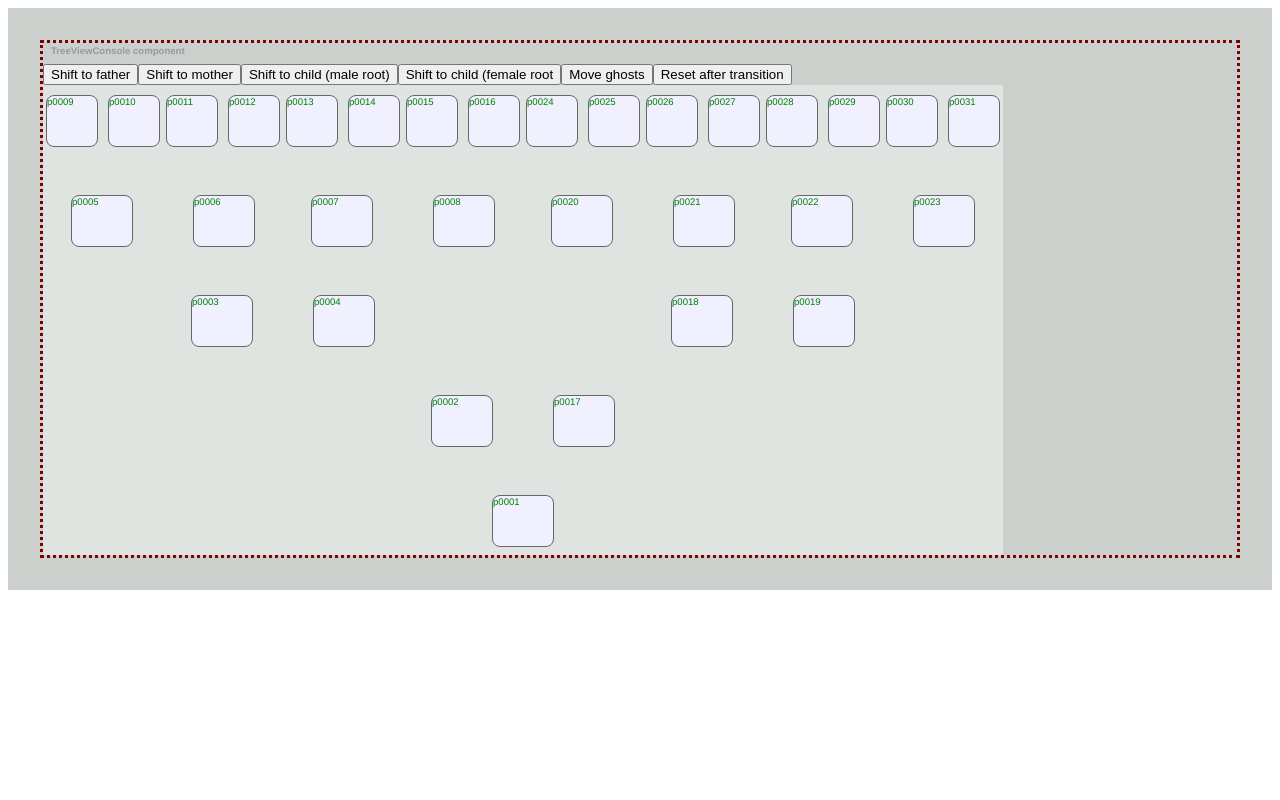
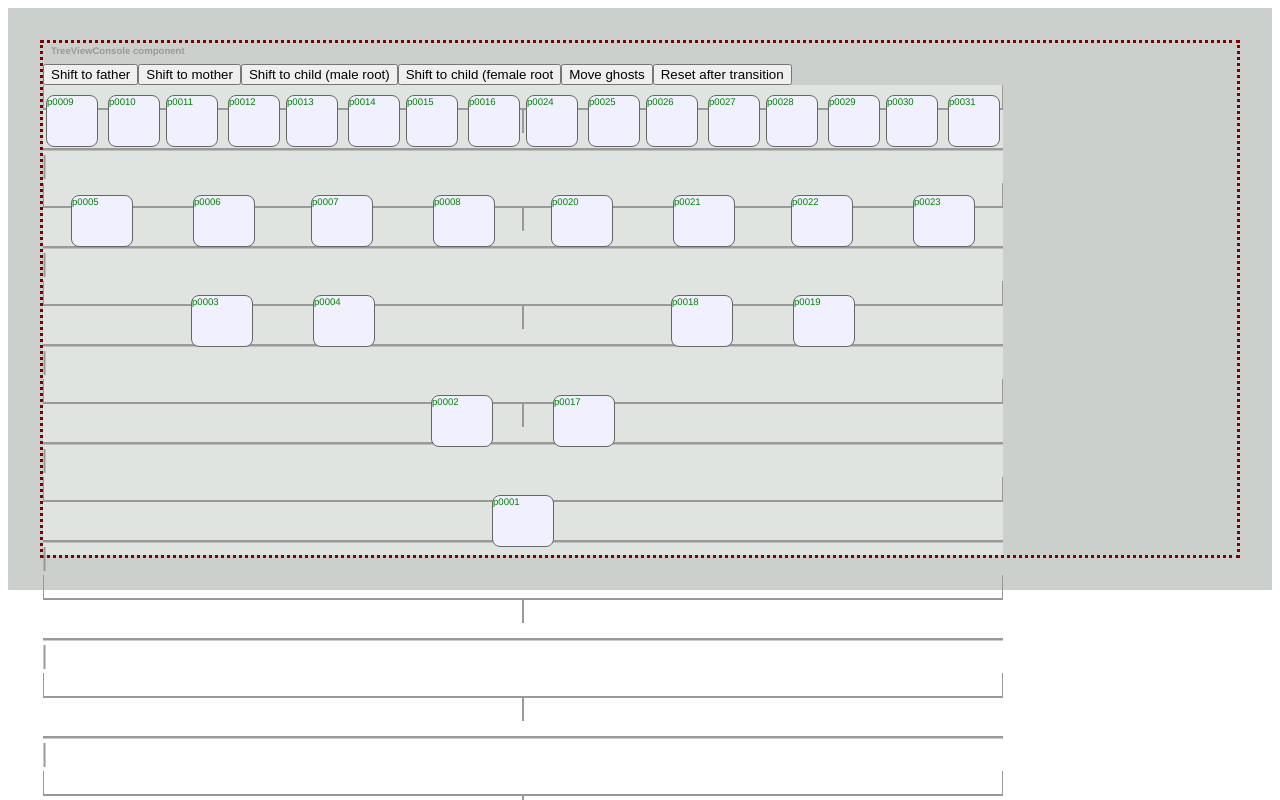
Before and after one commit to jrschmidt/familia, a Vue app: page / in a window 1280 px wide. Shown: the top 800 px of the page. Built offline with nearby package versions, Linux system fonts and the light colour scheme.

Commit message:
add ConnectorSvg components to TreeViewWindow

```diff
--- a/src/components/ConnectorSvg.vue
+++ b/src/components/ConnectorSvg.vue
@@ -1,7 +1,9 @@
 <template>
+  <div class="connector-svg">
     <ConnectorSvgTop />
     <ConnectorSvgMiddle />
     <ConnectorSvgBottom />
+  </div>
 </template>
 
 <script setup>
--- a/src/components/TreeViewWindow.vue
+++ b/src/components/TreeViewWindow.vue
@@ -5,19 +5,24 @@
       v-bind:key="pair.label"
       v-bind:pair="pair"
     />
+    <ConnectorSvg
+      v-for="(connector) in connectors"
+      v-bind:key="connector.label"
+      v-bind:connector="connector"
+    />
   </div>
 </template>
 
 <script setup>
 import PersonPair from './PersonPair.vue'
-
+import ConnectorSvg from './ConnectorSvg.vue'
 import { ref } from 'vue'
 import { useViewModelStore } from '../stores/viewModelStore'
+import ConnectorSvgBottom from './ConnectorSvgBottom.vue'
+
 const viewModel = useViewModelStore()
 const pairs = ref(viewModel.peoplePairs)
-
-// ***** LEGACY SNIPPETS WITH SVG COMPONENTS ARE AT THE ENDOF THIS FILE *****
-
+const connectors = ref(viewModel.connectors)
 </script>
 
 <style lang="css">
```
Lines whose indentation alone changed are shown as unchanged.
